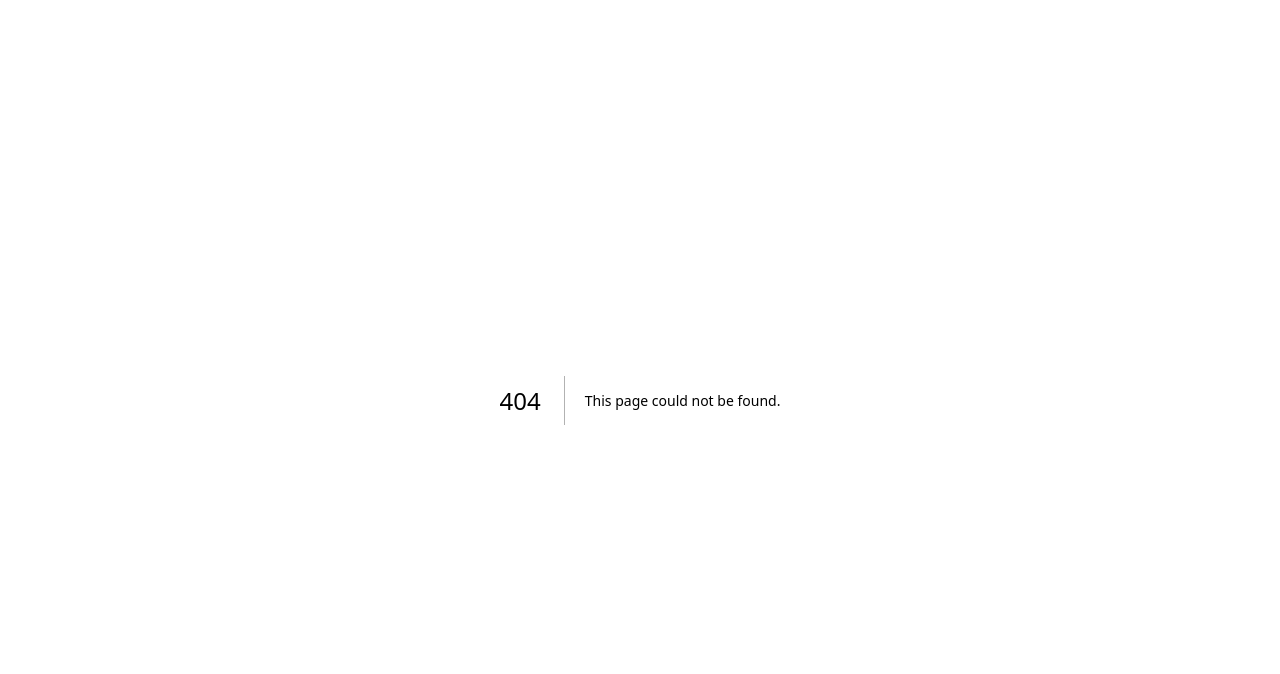
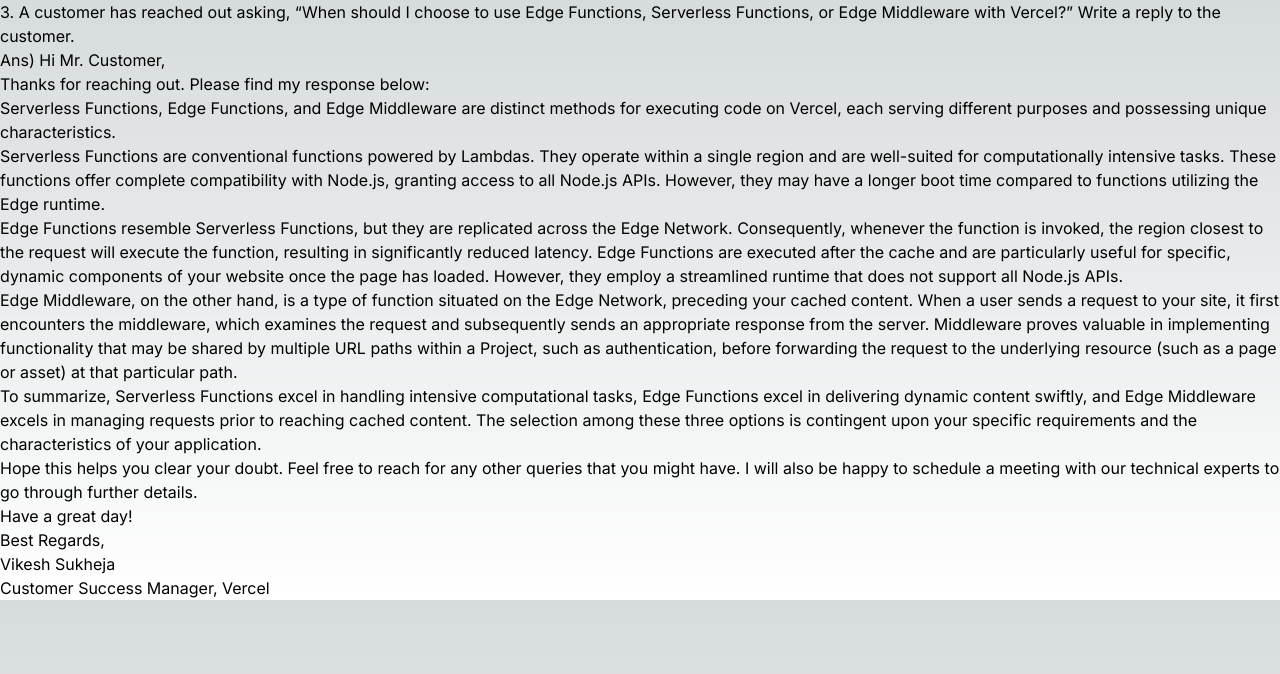
Before and after one commit to vikeshsukheja/nextjs, a Next.js app: page /Q3 in a window 1280 px wide. Before the commit this address had no page. Shown: the top 674 px of the page. Built offline with nearby package versions, Linux system fonts and the light colour scheme.

Commit message:
Create page.tsx

```diff
--- /dev/null
+++ b/app/Q3/page.tsx
@@ -0,0 +1,27 @@
+export default function CustomerResponse() {
+  return (
+    <div>
+      <p>3. A customer has reached out asking, “When should I choose to use Edge Functions, Serverless Functions, or Edge Middleware with Vercel?” Write a reply to the customer.</p>
+
+      <p>Ans) Hi Mr. Customer,</p>
+
+      <p>Thanks for reaching out. Please find my response below:</p>
+
+      <p>Serverless Functions, Edge Functions, and Edge Middleware are distinct methods for executing code on Vercel, each serving different purposes and possessing unique characteristics.</p>
+
+      <p>Serverless Functions are conventional functions powered by Lambdas. They operate within a single region and are well-suited for computationally intensive tasks. These functions offer complete compatibility with Node.js, granting access to all Node.js APIs. However, they may have a longer boot time compared to functions utilizing the Edge runtime.</p>
+
+      <p>Edge Functions resemble Serverless Functions, but they are replicated across the Edge Network. Consequently, whenever the function is invoked, the region closest to the request will execute the function, resulting in significantly reduced latency. Edge Functions are executed after the cache and are particularly useful for specific, dynamic components of your website once the page has loaded. However, they employ a streamlined runtime that does not support all Node.js APIs.</p>
+
+      <p>Edge Middleware, on the other hand, is a type of function situated on the Edge Network, preceding your cached content. When a user sends a request to your site, it first encounters the middleware, which examines the request and subsequently sends an appropriate response from the server. Middleware proves valuable in implementing functionality that may be shared by multiple URL paths within a Project, such as authentication, before forwarding the request to the underlying resource (such as a page or asset) at that particular path.</p>
+
+      <p>To summarize, Serverless Functions excel in handling intensive computational tasks, Edge Functions excel in delivering dynamic content swiftly, and Edge Middleware excels in managing requests prior to reaching cached content. The selection among these three options is contingent upon your specific requirements and the characteristics of your application.</p>
+
+      <p>Hope this helps you clear your doubt. Feel free to reach for any other queries that you might have. I will also be happy to schedule a meeting with our technical experts to go through further details.</p>
+
+      <p>Have a great day!</p>
+
+      <p>Best Regards,<br/>Vikesh Sukheja<br/>Customer Success Manager, Vercel</p>
+    </div>
+  );
+}
```
